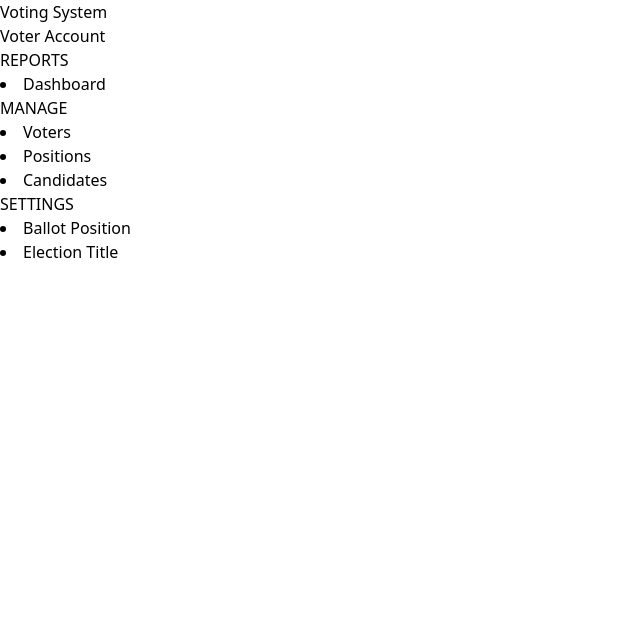
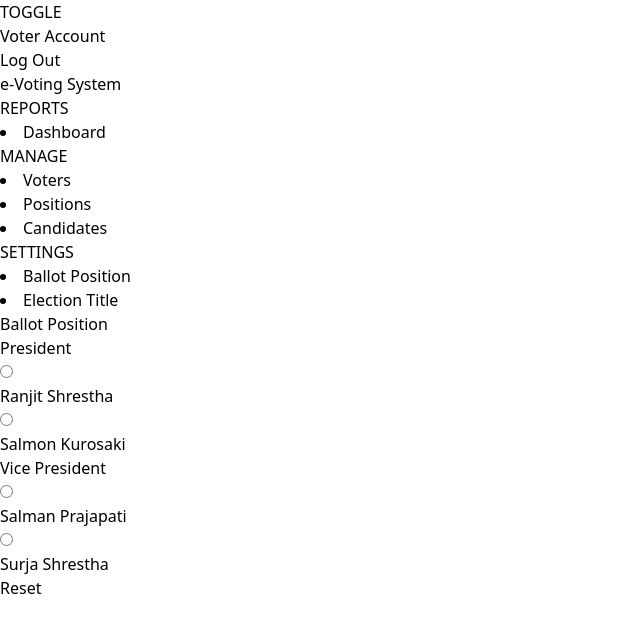
Before and after one commit to suren1125/eGovernanceProject, a React (Vite) app in the folder client/: page /ballotPosition in a window 1280 px wide. Shown: the top 632 px of the page, without its empty margins (0-640 px from the left). Built offline with nearby package versions, Linux system fonts and the light colour scheme.

Commit message:
added Header and Ballot

```diff
--- a/client/src/App.jsx
+++ b/client/src/App.jsx
@@ -7,16 +7,20 @@ import CandidateList from "./components/CandidateList.jsx";
 import VoterList from "./components/VoterList.jsx";
 import Position from "./components/Position.jsx";
 import NavSideBar from "./components/NavSideBar.jsx";
+import BallotPosition from "./components/BallotPosition.jsx";
+import Header from "./components/Header.jsx";
 
 function App() {
   const location = useLocation();
 
   // Paths where the sidebar should not be shown
   const noSidebarPaths = ["/", "/login", "/register"];
+  const noHeaderPaths = ["/", "/login", "/register"];
 
   return (
     <>
       <div>
+        {!noHeaderPaths.includes(location.pathname) && <Header />}
         {!noSidebarPaths.includes(location.pathname) && <NavSideBar />}
         <Routes>
           <Route path="/" element={<Login />} />
@@ -26,6 +30,7 @@ function App() {
           <Route path="/candidateList" element={<CandidateList />} />
           <Route path="/voterList" element={<VoterList />} />
           <Route path="/position" element={<Position />} />
+          <Route path="/ballotPosition" element={<BallotPosition />} />
         </Routes>
       </div>
     </>
--- /dev/null
+++ b/client/src/components/BallotPosition.jsx
@@ -0,0 +1,40 @@
+import { CANDIDATE_DATA } from "./Data";
+import { POSITION_DATA } from "./Data";
+
+function BallotPosition() {
+  const candidates = CANDIDATE_DATA;
+  const positions = POSITION_DATA;
+
+  return (
+    <div className="ballot-position">
+      <h1>Ballot Position</h1>
+      <form>
+        {positions.map((position) => (
+          <fieldset key={position.id}>
+            <legend>{position.description}</legend>
+            <div className="candidate-options">
+              {candidates.map((candidate) => {
+                if (candidate.position === position.description)
+                  return (
+                    <label key={candidate.id} className="candidate-option">
+                      <input
+                        type="radio"
+                        name={`position-${position.description}`}
+                        value={candidate.firstName}
+                      />
+                      <div className="candidate-info">
+                        <span>{`${candidate.firstName} ${candidate.lastName}`}</span>
+                      </div>
+                    </label>
+                  );
+              })}
+            </div>
+          </fieldset>
+        ))}
+        <button type="reset">Reset</button>
+      </form>
+    </div>
+  );
+}
+
+export default BallotPosition;
--- /dev/null
+++ b/client/src/components/Header.jsx
@@ -0,0 +1,14 @@
+function Header() {
+  return (
+    <div className="header-container flex ">
+      {/* <div className="header-name">e-Voting System</div> */}
+      <div className="toggle-sidebar">TOGGLE</div>
+      <div className="voter-account">
+        <div>Voter Account</div>
+        <button>Log Out</button>
+      </div>
+    </div>
+  );
+}
+
+export default Header;
--- a/client/src/components/NavSideBar.jsx
+++ b/client/src/components/NavSideBar.jsx
@@ -3,8 +3,8 @@ import { Link } from "react-router";
 function NavSideBar() {
   return (
     <div className="nav-container">
-      <h1 className="title">Voting System</h1>
-      <div className="voter-account">Voter Account</div>
+      <h1 className="title">e-Voting System</h1>
+      {/* <div className="voter-account">Voter Account</div> */}
       <section className="reports">
         <h1>REPORTS</h1>
         <Link to="/dashboard">
@@ -27,7 +27,9 @@ function NavSideBar() {
 
       <section className="settings">
         <h1>SETTINGS</h1>
-        <li className="ballot-position">Ballot Position</li>
+        <Link to="/ballotPosition">
+          <li className="ballot-position">Ballot Position</li>
+        </Link>
         <li className="election-title">Election Title</li>
       </section>
     </div>
```
